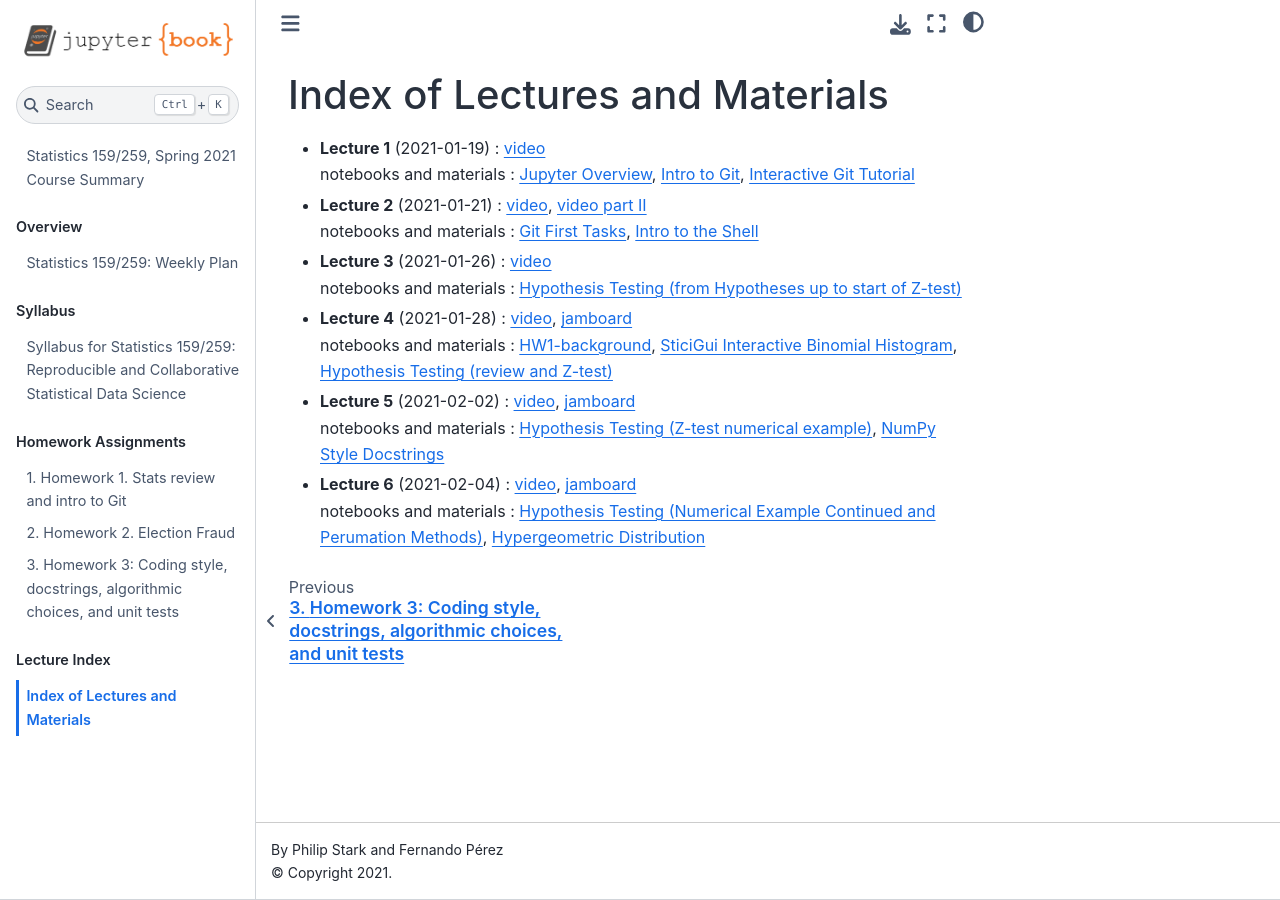
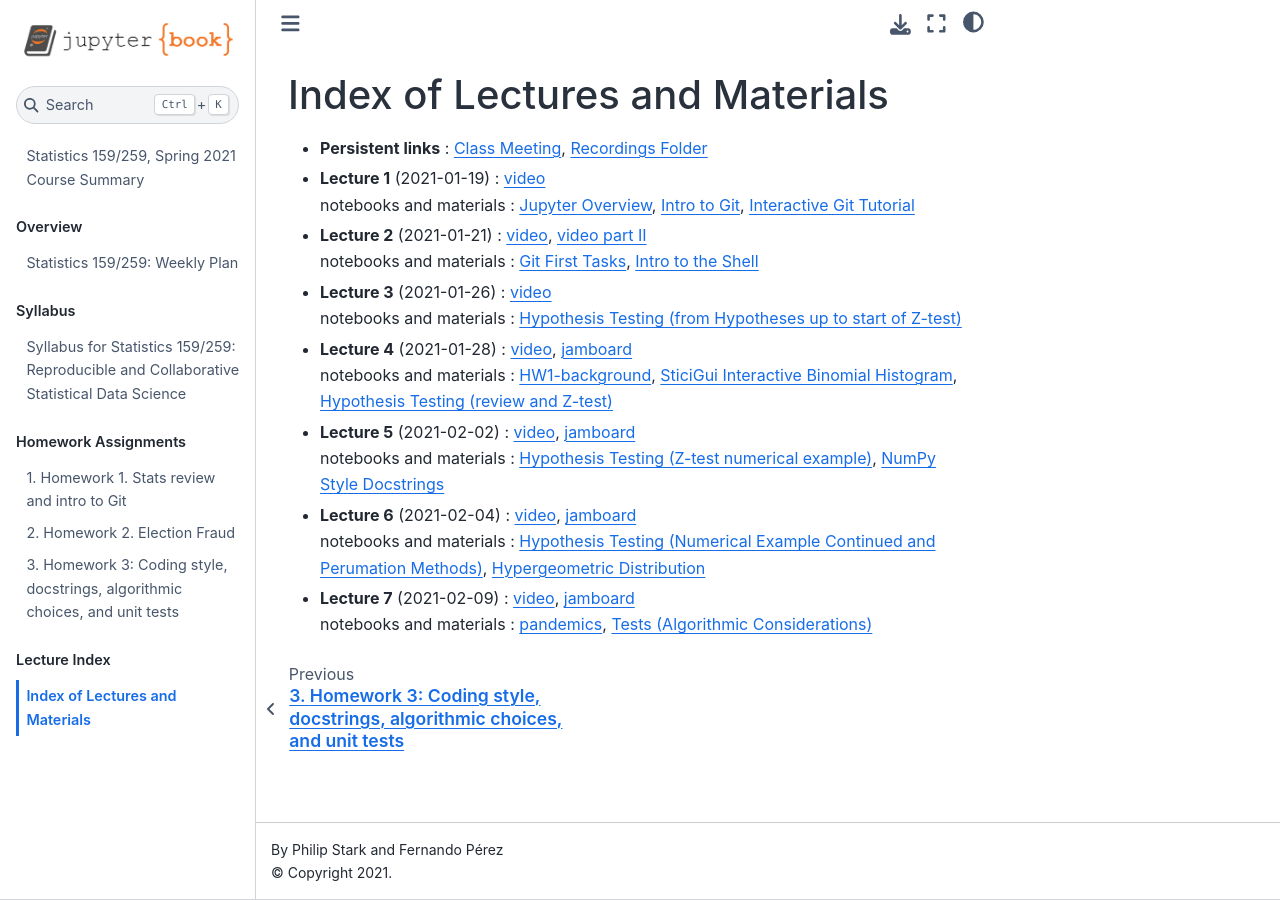
Before and after one commit to UCB-stat-159-s21/site, a Jupyter Book: the page built from Index/index.md, in a window 1280 px wide. Built offline with Jupyter Book 1.0.4 settings and Sphinx 7.4.7 and the Sphinx Book theme 1.1.4, drawn with Linux system fonts in a browser that asks for light colours; pages that are not in the unit, such as notebooks, are missing from menus.

Commit message:
[ENH] Updated Materials Index and added persistent links to resources.

```diff
--- a/Index/index.md
+++ b/Index/index.md
@@ -1,4 +1,6 @@
 # Index of Lectures and Materials
+- **Persistent links** : [Class Meeting](https://meet.google.com/obw-mykk-sny), [Recordings Folder](https://drive.google.com/drive/folders/1yrty9SUplj_8hA5OPO2kGxvelwhSK2u0?usp=sharing)
+
 - **Lecture 1** (2021-01-19) : [video](https://drive.google.com/file/d/17d_muyiSVo3jBkZyTDSvddtSbMOH9UIC/view?usp=sharing)
 notebooks and materials : [Jupyter Overview](https://ucb-stat-159-s21.github.io/site/Notes/01/intro-jupyter-hub.html), [Intro to Git](https://ucb-stat-159-s21.github.io/site/Notes/01/index.html), [Interactive Git Tutorial](https://ucb-stat-159-s21.github.io/site/Notes/01/git-intro-concepts.html)
 - **Lecture 2** (2021-01-21) : [video](https://drive.google.com/file/d/1wCgzM2uk1Z8H05UQE7TSoq89rHZc-De2/view?usp=sharing), [video part II](https://drive.google.com/file/d/1AnSNpQyvkkLlbii-rHeawL6XulFM8MqZ/view?usp=sharing)
@@ -12,3 +14,5 @@ notebooks and materials : [HW1-background](https://ucb-stat-159-s21.github.io/si
 notebooks and materials : [Hypothesis Testing (Z-test numerical example)](https://ucb-stat-159-s21.github.io/site/Notes/tests.html#numerical-example), [NumPy Style Docstrings](https://sphinxcontrib-napoleon.readthedocs.io/en/latest/example_numpy.html)
 - **Lecture 6** (2021-02-04) : [video](https://drive.google.com/file/d/1fcNXIw76XshQROcdePgYn7lLxN6iQ4JV/view?usp=sharing), [jamboard](https://jamboard.google.com/d/1wMruc4BD59TmYnmdrASBxiEt-cMyaUWt7AaUqZ9FoYM/edit?usp=sharing)
 notebooks and materials : [Hypothesis Testing (Numerical Example Continued and Perumation Methods)](https://ucb-stat-159-s21.github.io/site/Notes/tests.html#an-exact-conditional-test-based-on-invariance-permutation-methods), [Hypergeometric Distribution](http://prob140.org/textbook/content/Chapter_06/04_The_Hypergeometric_Revisited.html)
+- **Lecture 7** (2021-02-09) : [video](https://drive.google.com/file/d/19w01FBqOcP9PQv0ne4BWfPWiuHDXeQ9H/view?usp=sharing), [jamboard](https://jamboard.google.com/d/1r7KaAXxO4Oe322oCsC2vqldhzv2nM6Tv3UA7Edspv1k/edit?usp=sharing)
+notebooks and materials : [pandemics](https://ucb-stat-159-s21.github.io/site/Notes/pandemic.html), [Tests (Algorithmic Considerations)](https://ucb-stat-159-s21.github.io/site/Notes/tests.html#algorithmic-considerations)
```
